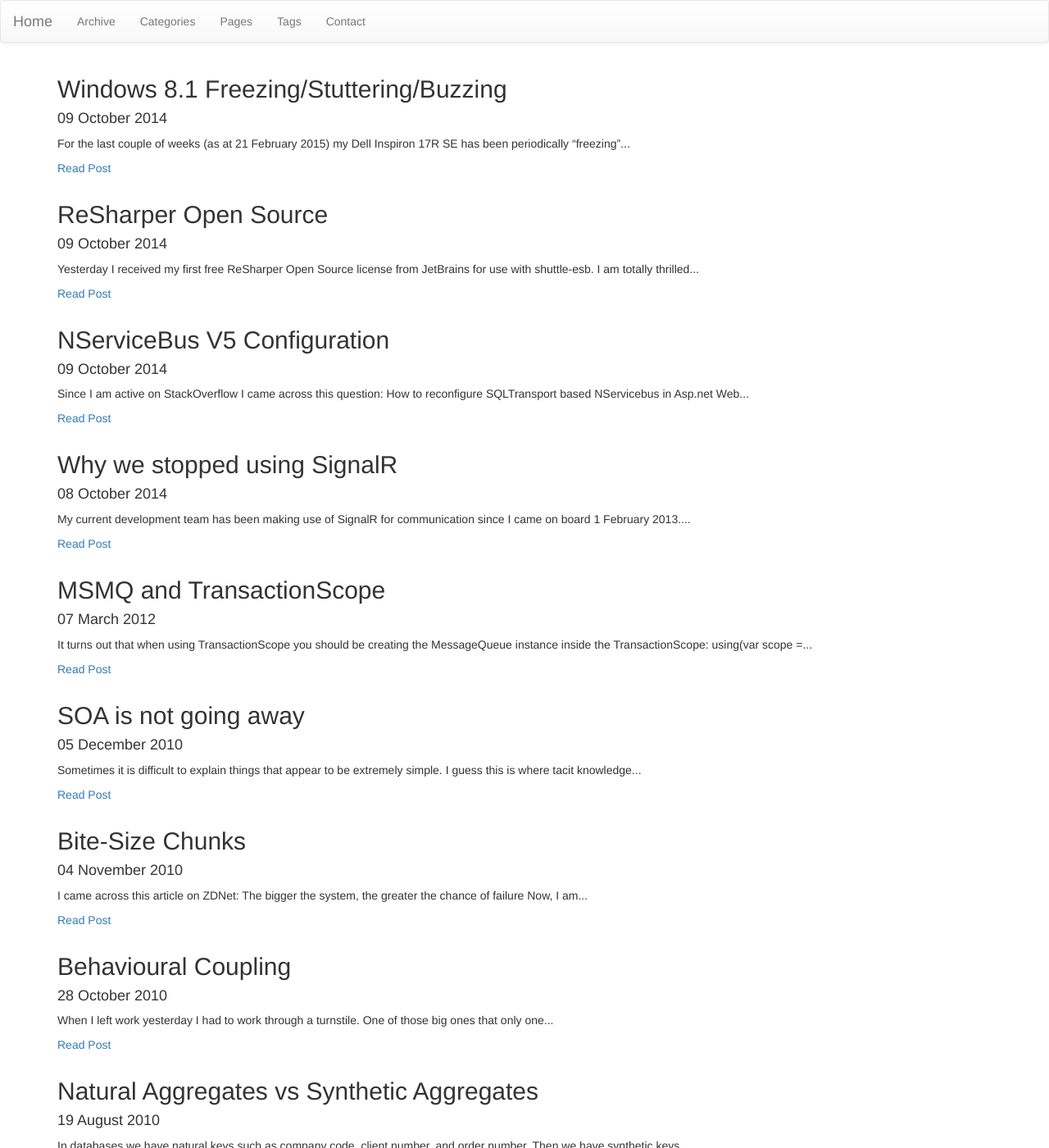
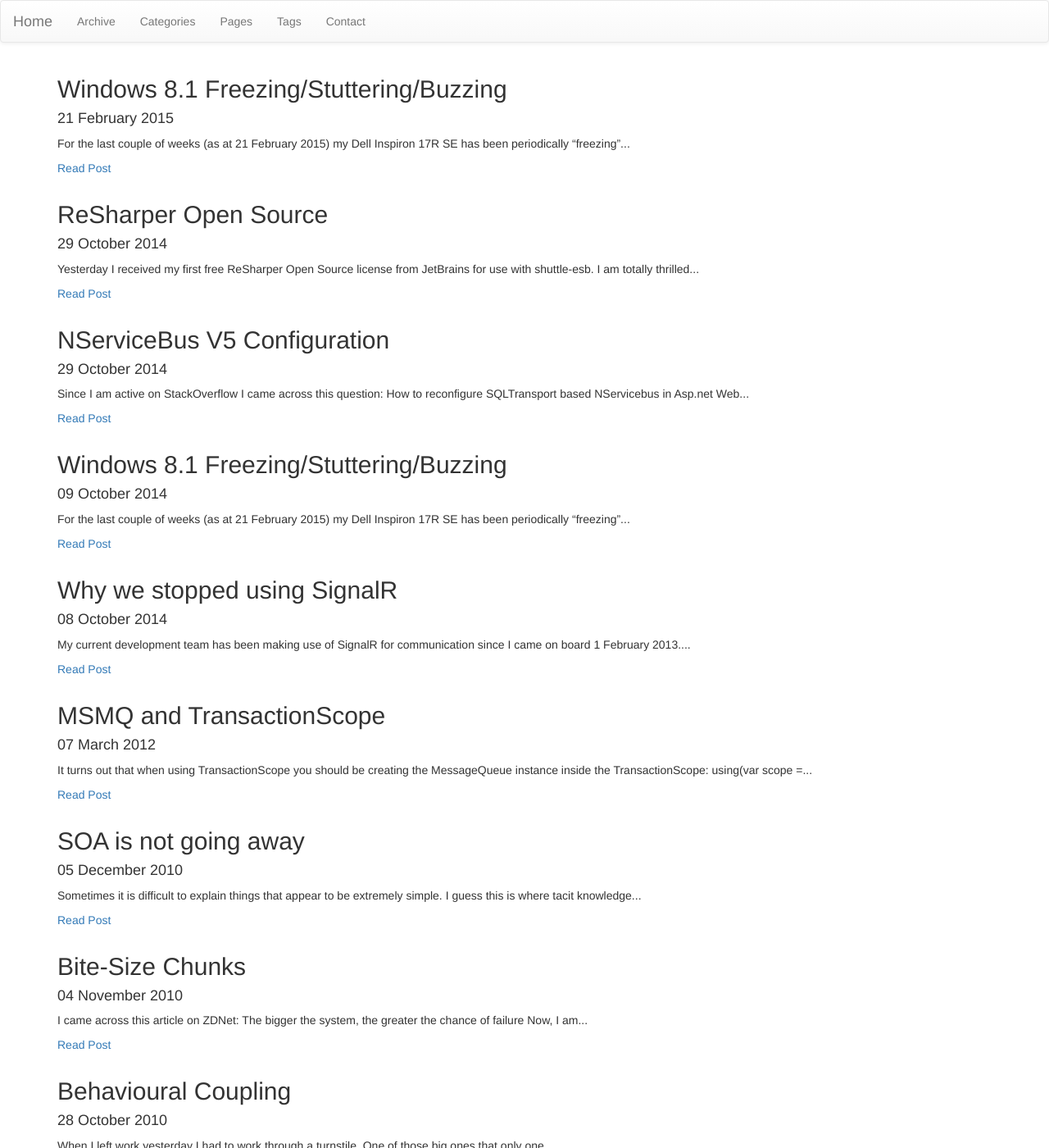
Before and after one commit to eben-roux/eben-roux.github.io, a Jekyll site: the page built from index.html, in a window 1280 px wide and 1400 px high. Shown: the whole window at 82% size. Built offline with Jekyll 4.4.1, drawn with Linux system fonts in a browser that asks for light colours; nearby versions of some CDN libraries; library files that are not in the unit come from our copies; Markdown is read by kramdown in place of the engine named in the settings; the list of posts is cut into pages by our own code; some of the changed text lies outside the part shown.

Commit message:
- added overtime / fixed dates

````diff
--- a/_posts/2014-10-09-nservicebus-v5-configuration.md
+++ b/_posts/2014-10-09-nservicebus-v5-configuration.md
@@ -1,7 +1,7 @@
 ---
 layout: post
 title: "NServiceBus V5 Configuration"
-date: 2014-10-09 06:41:00
+date: 2014-10-29 06:41:00
 comments: true
 categories:
 - opinion
--- a/_posts/2014-10-29-resharper-open-source-license.md
+++ b/_posts/2014-10-29-resharper-open-source-license.md
@@ -1,7 +1,7 @@
 ---
 layout: post
 title: "ReSharper Open Source"
-date: 2014-10-09 06:41:00
+date: 2014-10-29 06:41:00
 comments: true
 categories:
 - opinion
--- /dev/null
+++ b/_posts/2015-02-21-win8.1-feezing-buzzing - Copy.md
@@ -0,0 +1,39 @@
+---
+layout: post
+title: "Windows 8.1 Freezing/Stuttering/Buzzing"
+date: 2015-02-21 09:00:00
+comments: true
+categories:
+- windows 8.1
+tags:
+- dell
+- windows 8.1
+---
+
+For the last couple of weeks (as at 21 February 2015) my Dell Inspiron 17R SE has been periodically "freezing" for about half a second with a buzzing sound when there is audio.
+
+After some Internet searching I came across this [latency checker](http://www.thesycon.de/deu/latency_check.shtml):
+
+![DPC Latency Checker]({{ site.baseurl }}/assets/images/dpc-latency-checker.png "DPC Latency Checker")
+
+Every-so-often a red bar would appear when the machine "freezes", with the buzzing sound, indicating some latency.
+
+Some more searching led me to the [xperf tool](http://blogs.msdn.com/b/ntdebugging/archive/2008/04/03/windows-performance-toolkit-xperf.aspx) and I followed [this post](http://www.sysnative.com/forums/windows-7-|-windows-vista-tutorials/5721-how-to-diagnose-and-fix-high-dpc-latency-issues-with-wpa-windows-windows-vista-7-8-a.html):
+
+```
+xperf -on DiagEasy
+```
+
+I then waited for the red bar to appear in the latency checker and then executed this (in my `d:\xperf` folder):
+
+```
+xperf -d trace.etl
+```
+
+I then double-clicked the `trace.etl` file in Windows Explorer and identified the *Dell Data Vault* as the culprit:
+
+![Dell Data Vault]({{ site.baseurl }}/assets/images/xperf-delldatavault.png "Dell Data Vault")
+
+Some more searching then brought me to this [Dell community page](http://en.community.dell.com/support-forums/software-os/f/3524/t/19618282).  I tried disabling the *Dell Diag Control Device * but that didn't help and then, as indicated further down, I disabled the * Dell Data Vault* and * Dell Data Vault Wizard* services.
+
+That did the trick.  Quite a frustrating exercise and I would have expected better from Dell :(
````
Also changed, not shown: _posts/2015-03-31-overtime.md (renamed from _posts/2015-02-21-win8.1-feezing-buzzing.md).
